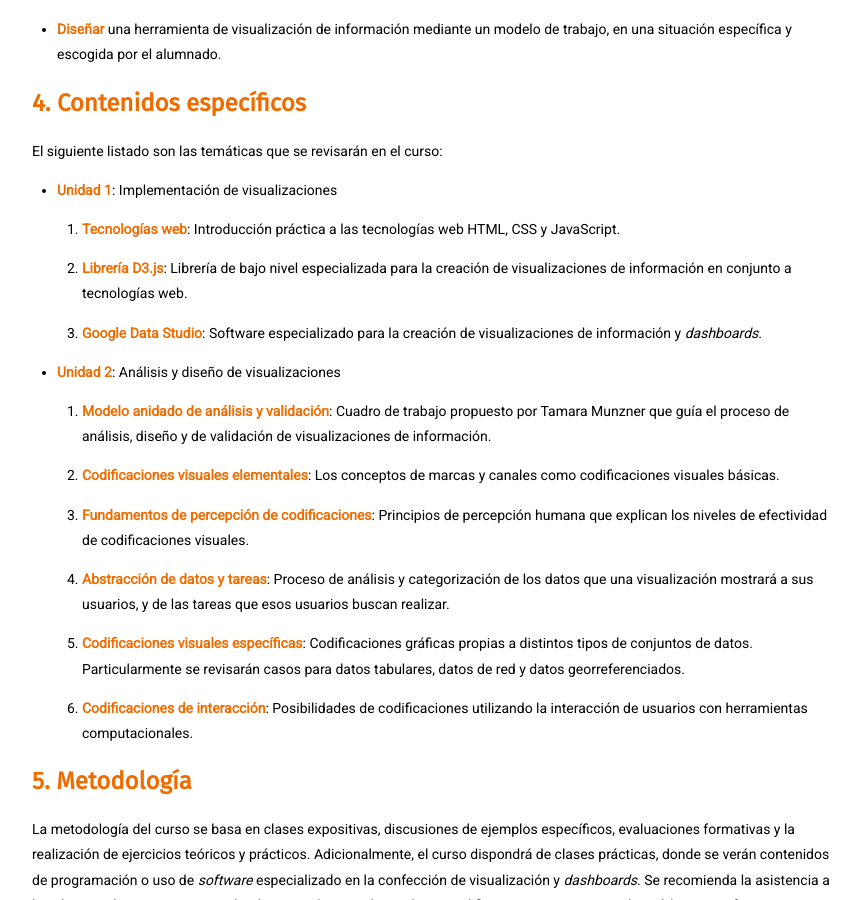
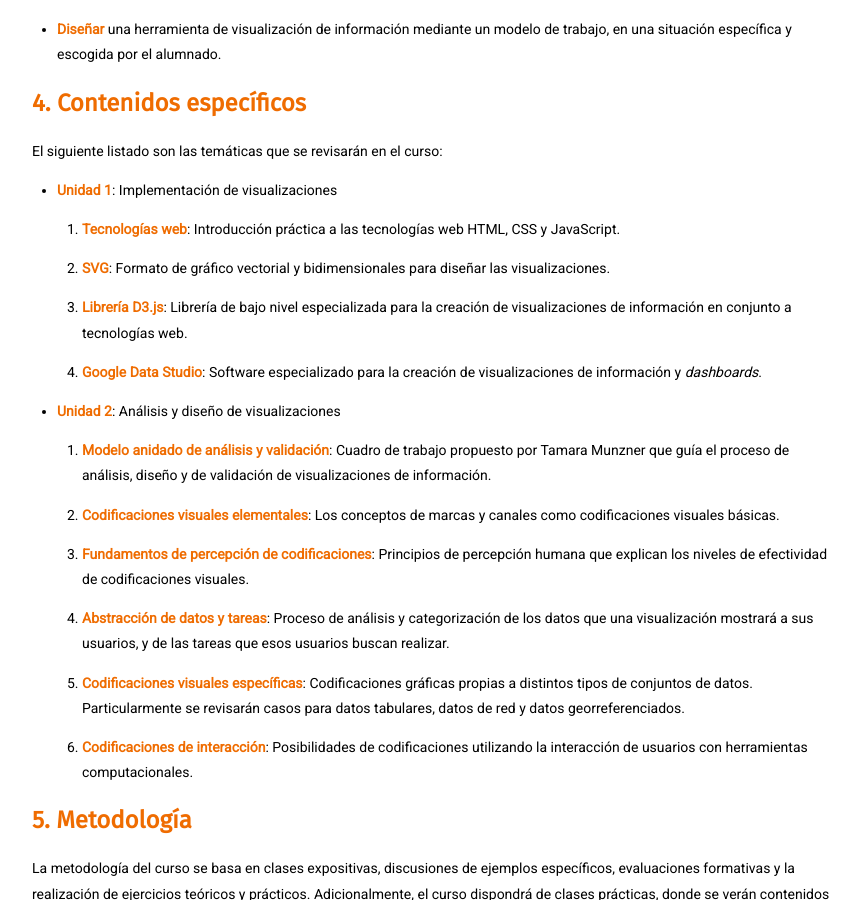
Before and after one commit to PUC-Infovis/version-2023-1, a Jekyll site: the page built from programa.md, in a window 1280 px wide and 900 px high, scrolled down 1580 px. Shown: the whole window, without its empty margins (203-1063 px from the left). Built offline with Jekyll 4.4.1, drawn with Linux system fonts in a browser that asks for light colours.

Commit message:
update programa

```diff
--- a/programa.md
+++ b/programa.md
@@ -62,9 +62,11 @@ El siguiente listado son las temáticas que se revisarán en el curso:
 * **Unidad 1**: Implementación de visualizaciones
     1. **Tecnologías web**: Introducción práctica a las tecnologías web HTML, CSS y JavaScript.
 
-    2. **Librería D3.js**: Librería de bajo nivel especializada para la creación de visualizaciones de información en conjunto a tecnologías web.
+    2. **SVG**: Formato de gráfico vectorial y bidimensionales para diseñar las visualizaciones.
 
-    3. **Google Data Studio**: Software especializado para la creación de visualizaciones de información y _dashboards_.
+    3. **Librería D3.js**: Librería de bajo nivel especializada para la creación de visualizaciones de información en conjunto a tecnologías web.
+
+    4. **Google Data Studio**: Software especializado para la creación de visualizaciones de información y _dashboards_.
 
 
 * **Unidad 2**: Análisis y diseño de visualizaciones
```
Also changed, not shown: 1 other file.
